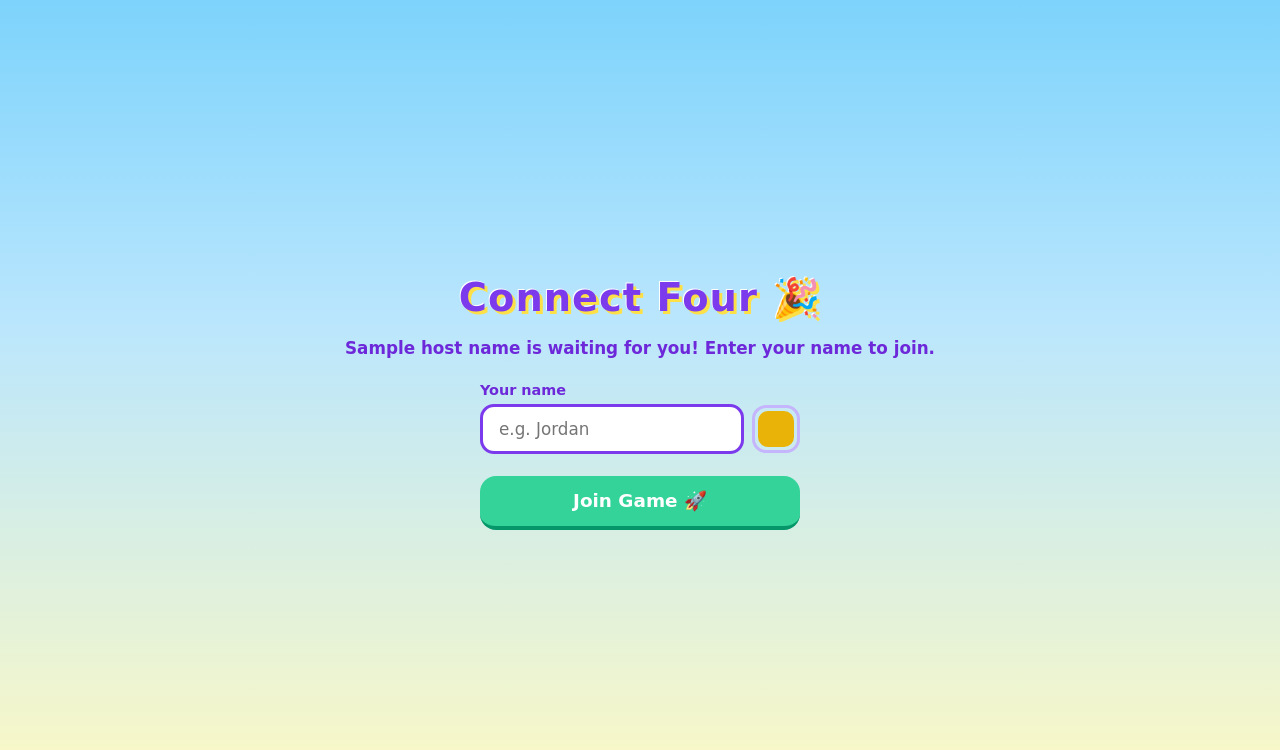
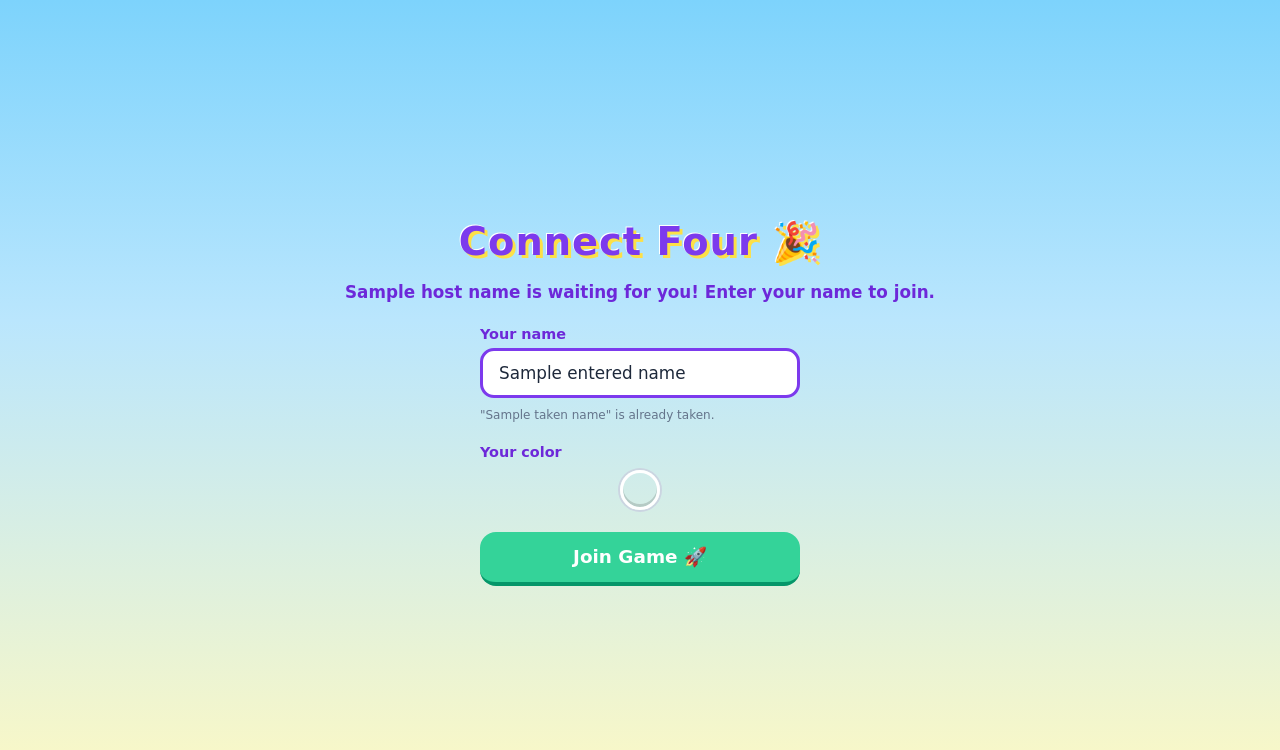
Before and after one commit to 24-13012-rgb/Connect4, a Flask app: template templates/join.html in a window 1280 px wide. Shown: the top 750 px of the page. Run offline with Flask 3, Linux system fonts and the light colour scheme; the template is opened without the code that fills it: most values are stand-ins (such as "Sample title", 1, 10 or a date in 2020).

Commit message:
Color palette picker + name/color collision checks

```diff
--- a/app.py
+++ b/app.py
@@ -99,6 +99,23 @@
 
 DEFAULT_COLOR_1 = "#ef4444"  # red
 DEFAULT_COLOR_2 = "#eab308"  # yellow
+
+# Fixed, friendly palette so players pick a color instead of using a raw
+# color-wheel picker. Whoever joins second has any color already taken by
+# the other player disabled (see join_game()).
+COLOR_PALETTE = [
+    {"hex": "#ef4444", "name": "Red"},
+    {"hex": "#f97316", "name": "Orange"},
+    {"hex": "#eab308", "name": "Yellow"},
+    {"hex": "#22c55e", "name": "Green"},
+    {"hex": "#14b8a6", "name": "Teal"},
+    {"hex": "#3b82f6", "name": "Blue"},
+    {"hex": "#6366f1", "name": "Indigo"},
+    {"hex": "#a855f7", "name": "Purple"},
+    {"hex": "#ec4899", "name": "Pink"},
+    {"hex": "#64748b", "name": "Gray"},
+]
+PALETTE_HEXES = {c["hex"].lower() for c in COLOR_PALETTE}
 
 
 @app.context_processor
@@ -503,11 +520,13 @@
 @app.route("/create", methods=["GET", "POST"])
 def create_game_route():
     if request.method == "GET":
-        return render_template("create.html")
+        return render_template(
+            "create.html", palette=COLOR_PALETTE, selected_color=COLOR_PALETTE[0]["hex"]
+        )
 
     p1 = request.form.get("player1", "").strip()[:20] or "Red"
     color1 = request.form.get("color1", "").strip()
-    if not is_valid_hex_color(color1):
+    if color1.lower() not in PALETTE_HEXES:
         color1 = DEFAULT_COLOR_1
 
     room_id = create_game(p1, color1)
@@ -533,18 +552,56 @@
     if game["player2_joined"]:
         return render_template("join.html", room_id=room_id, error="full"), 409
 
+    taken_color = game["player1_color"]
+    taken_name = game["player1_name"]
+    default_color = next(
+        (c["hex"] for c in COLOR_PALETTE if c["hex"].lower() != taken_color.lower()),
+        COLOR_PALETTE[0]["hex"],
+    )
+
     if request.method == "GET":
         return render_template(
-            "join.html", room_id=room_id, host_name=game["player1_name"], error=None
+            "join.html",
+            room_id=room_id,
+            host_name=taken_name,
+            error=None,
+            palette=COLOR_PALETTE,
+            taken_color=taken_color,
+            taken_name=taken_name,
+            selected_color=default_color,
+            entered_name="",
         )
 
-    p2 = request.form.get("player2", "").strip()[:20] or "Yellow"
+    p2 = request.form.get("player2", "").strip()[:20]
     color2 = request.form.get("color2", "").strip()
-    if not is_valid_hex_color(color2):
-        color2 = DEFAULT_COLOR_2
-    # Nudge player 2's color away from an accidental exact match with player 1.
-    if color2.lower() == game["player1_color"].lower():
-        color2 = DEFAULT_COLOR_2 if color2.lower() != DEFAULT_COLOR_2 else DEFAULT_COLOR_1
+
+    field_errors = []
+    if not p2:
+        field_errors.append("Please enter your name.")
+    elif p2.lower() == taken_name.strip().lower():
+        field_errors.append(
+            f'The name "{taken_name}" is already taken by the other player — pick a different name.'
+        )
+
+    if color2.lower() not in PALETTE_HEXES:
+        field_errors.append("Please pick one of the colors below.")
+        color2 = default_color
+    elif color2.lower() == taken_color.lower():
+        field_errors.append(f"{taken_name} already chose that color — pick another one.")
+
+    if field_errors:
+        return render_template(
+            "join.html",
+            room_id=room_id,
+            host_name=taken_name,
+            error=None,
+            palette=COLOR_PALETTE,
+            taken_color=taken_color,
+            taken_name=taken_name,
+            selected_color=color2,
+            entered_name=p2,
+            field_errors=field_errors,
+        )
 
     game["player2_name"] = p2
     game["player2_color"] = color2
--- a/static/style.css
+++ b/static/style.css
@@ -22,7 +22,7 @@
 
 .game-layout {
   display: flex;
-  align-items: center;
+  align-items: flex-start;
   justify-content: center;
   gap: 28px;
   flex-wrap: wrap;
@@ -34,6 +34,7 @@
   align-items: center;
   gap: 14px;
   width: 170px;
+  margin-top: 40px; /* aligns the score card with the top of the board, not the status line above it */
 }
 
 .side-panel .score {
@@ -1092,3 +1093,100 @@
   opacity: 0.5;
   pointer-events: none;
 }
+
+/* ---------- Color palette picker ---------- */
+
+.palette {
+  display: flex;
+  flex-wrap: wrap;
+  justify-content: center;
+  gap: 10px;
+  max-width: 320px;
+  margin: 4px auto 0;
+}
+
+.swatch-option {
+  position: relative;
+  width: 40px;
+  height: 40px;
+  border-radius: 50%;
+  cursor: pointer;
+  display: block;
+}
+
+.swatch-option input[type="radio"] {
+  position: absolute;
+  inset: 0;
+  opacity: 0;
+  margin: 0;
+  width: 100%;
+  height: 100%;
+  cursor: pointer;
+}
+
+.swatch-dot {
+  display: block;
+  width: 100%;
+  height: 100%;
+  border-radius: 50%;
+  background: var(--swatch-color);
+  border: 3px solid #ffffff;
+  box-shadow: 0 0 0 2px #cbd5e1, inset 0 -3px 0 rgba(0,0,0,0.15);
+  transition: transform 0.15s ease, box-shadow 0.15s ease;
+}
+
+.swatch-option input:checked + .swatch-dot {
+  box-shadow: 0 0 0 3px #1e293b;
+  transform: scale(1.12);
+}
+
+.swatch-option input:focus-visible + .swatch-dot {
+  outline: 3px solid #6366f1;
+  outline-offset: 2px;
+}
+
+.swatch-option:not(.swatch-taken):hover .swatch-dot {
+  transform: scale(1.08);
+}
+
+.swatch-taken {
+  cursor: not-allowed;
+}
+
+.swatch-taken .swatch-dot {
+  opacity: 0.25;
+  filter: grayscale(70%);
+}
+
+.swatch-taken::after {
+  content: "✕";
+  position: absolute;
+  inset: 0;
+  display: flex;
+  align-items: center;
+  justify-content: center;
+  font-weight: bold;
+  color: #1e293b;
+  pointer-events: none;
+}
+
+.field-errors {
+  max-width: 360px;
+  margin: 0 auto 14px;
+  padding: 10px 16px;
+  background: #fee2e2;
+  border: 2px solid #fca5a5;
+  border-radius: 14px;
+  color: #b91c1c;
+  font-size: 0.85rem;
+  text-align: left;
+  list-style: none;
+}
+
+.field-errors li {
+  margin: 3px 0;
+}
+
+.field-errors li::before {
+  content: "⚠️ ";
+}
--- a/templates/index.html
+++ b/templates/index.html
@@ -35,9 +35,6 @@
         </div>
         <button id="newRoundBtn" class="action-btn blue-btn">🔄 New Round</button>
         <a href="{{ url_for('new_players') }}" class="action-btn purple-btn">👋 New Players</a>
-        {% if player_num == 1 %}
-        <a href="{{ url_for('records') }}" class="action-btn gold-btn">🔒 View Records</a>
-        {% endif %}
       </div>
 
       <div class="board-panel">
@@ -67,6 +64,9 @@
           <span id="score2" class="value">{{ scores["2"] }}</span>
         </div>
         <button id="resetScoresBtn" class="action-btn red-btn">🧹 Reset Scores</button>
+        {% if player_num == 1 %}
+        <a href="{{ url_for('records') }}" class="action-btn gold-btn">🔒 View Records</a>
+        {% endif %}
       </div>
     </div>
   </div>
--- a/templates/join.html
+++ b/templates/join.html
@@ -20,14 +20,34 @@
     {% else %}
       <p class="subtitle">{{ host_name }} is waiting for you! Enter your name to join.</p>
 
+      {% if field_errors %}
+      <ul class="field-errors">
+        {% for msg in field_errors %}
+        <li>{{ msg }}</li>
+        {% endfor %}
+      </ul>
+      {% endif %}
+
       <form action="{{ url_for('join_game', room_id=room_id) }}" method="POST" class="name-form">
         <div class="name-field">
           <label for="player2">Your name</label>
-          <div class="name-color-row">
-            <input type="text" id="player2" name="player2" maxlength="20" placeholder="e.g. Jordan" required autofocus>
-            <input type="color" id="color2" name="color2" value="#eab308" class="color-swatch" title="Your color">
+          <input type="text" id="player2" name="player2" maxlength="20" placeholder="e.g. Jordan" value="{{ entered_name }}" required autofocus>
+          <p class="link-hint small" style="margin-top:4px;">"{{ taken_name }}" is already taken.</p>
+        </div>
+
+        <div class="name-field">
+          <label>Your color</label>
+          <div class="palette" role="radiogroup" aria-label="Choose your color">
+            {% for c in palette %}
+            {% set is_taken = c.hex.lower() == taken_color.lower() %}
+            <label class="swatch-option{% if is_taken %} swatch-taken{% endif %}" style="--swatch-color: {{ c.hex }};" title="{{ c.name }}{% if is_taken %} (already taken){% endif %}">
+              <input type="radio" name="color2" value="{{ c.hex }}" {% if c.hex == selected_color %}checked{% endif %} {% if is_taken %}disabled{% endif %}>
+              <span class="swatch-dot"></span>
+            </label>
+            {% endfor %}
           </div>
         </div>
+
         <button type="submit" class="start-btn">Join Game 🚀</button>
       </form>
     {% endif %}
```
Also changed, not shown: templates/create.html (+13 -3 lines).
